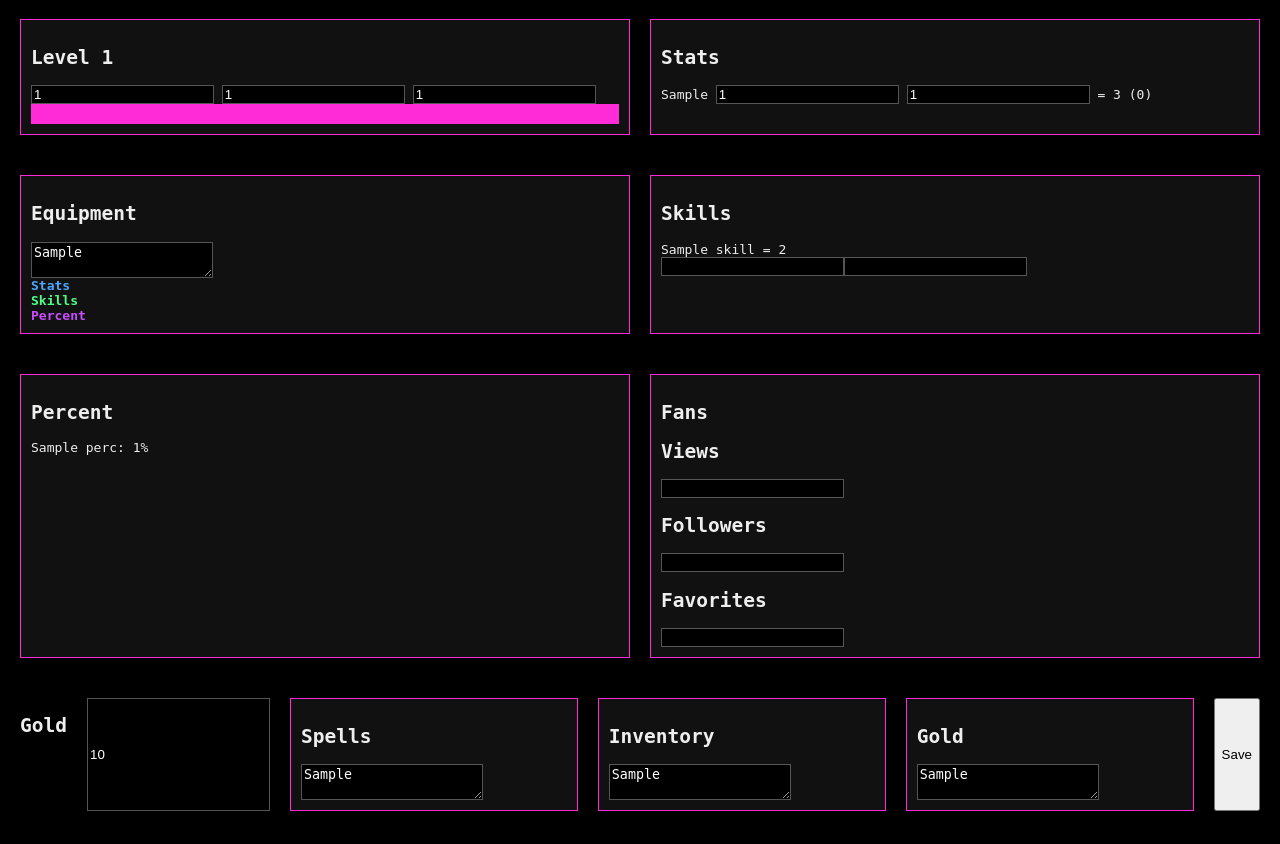
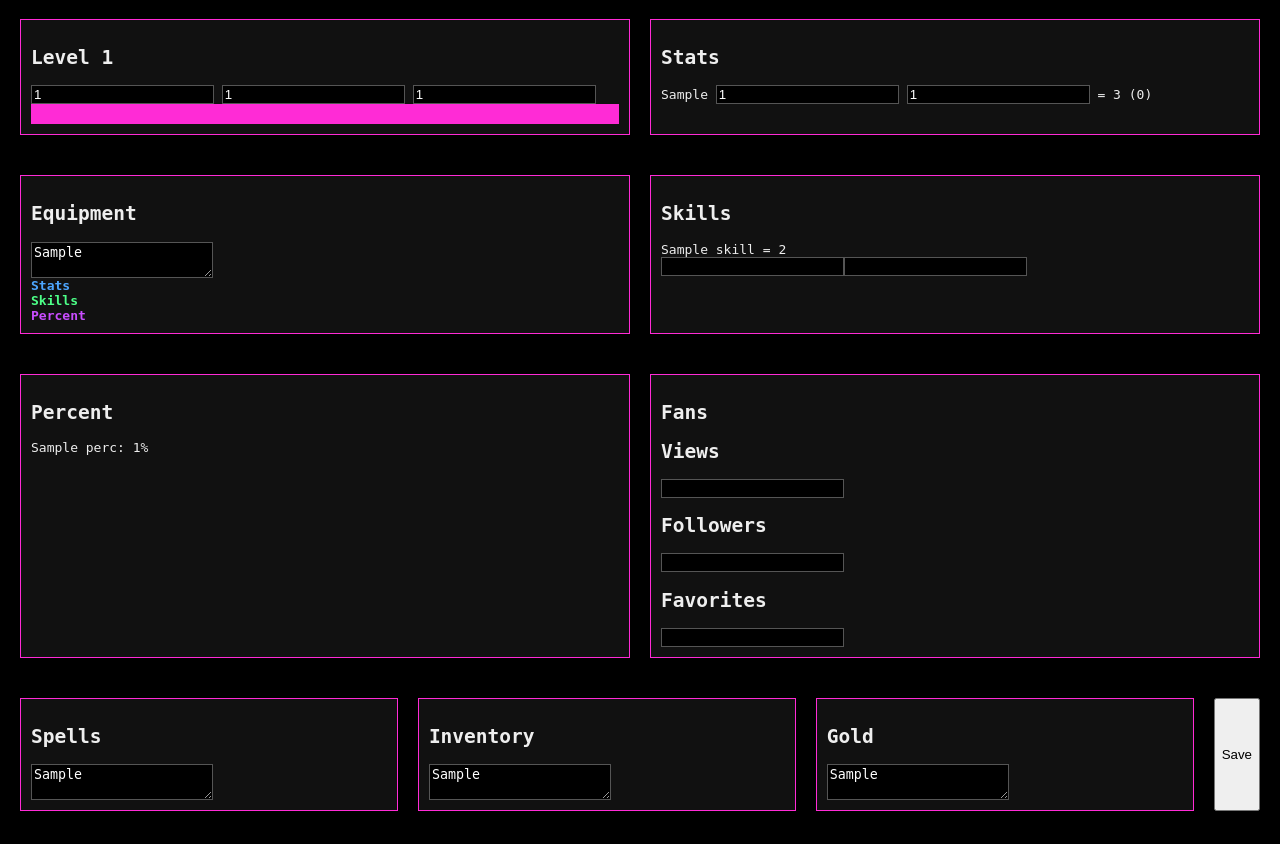
Before and after one commit to chancem5882-web/Dungeon-crawl, a Flask app: page /c/1 in a window 1280 px wide. Shown: the part 152-996 px from the top of the page. Run offline with Flask 3, Linux system fonts and the light colour scheme; tables that the repository leaves empty hold one stand-in row (values such as "Sample post").

Commit message:
Update character.html

```diff
--- a/templates/character.html
+++ b/templates/character.html
@@ -97,9 +97,6 @@
 
 <div class="container">
 
-<h2>Gold</h2>
-<input name="gold" value="{{meta[4]}}">
-
 <div class="panel">
   <h2>Spells</h2>
 <textarea name="spells">{{meta[8]}}</textarea>
```
